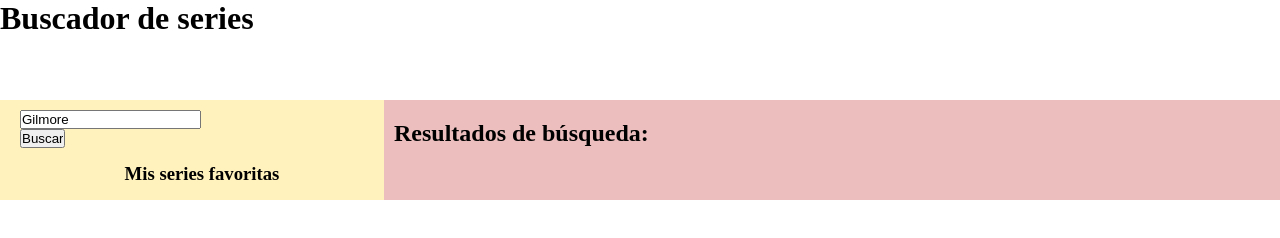
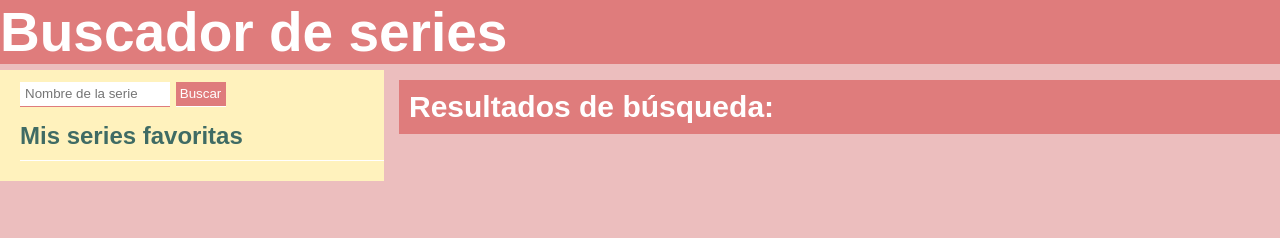
Before and after one commit to violetagonza/buscador-de-series, a website: page _src/templates/index.html in a window 1280 px wide. Drawn offline with nearby package versions, Linux system fonts and the light colour scheme; files that its build step writes are made by us from their sources.

Commit message:
Add styles to main and header

```diff
--- a/_src/assets/scss/components/_aside.scss
+++ b/_src/assets/scss/components/_aside.scss
@@ -6,14 +6,42 @@
   width: 28, 5vw;
   background-color: rgb(255, 242, 189);
   padding: 10px 0 10px 20px;
-  //   border: solid blue 3px;
+
   &--form {
-    width: 200px;
+    font-family: Arial, Helvetica, sans-serif;
+    font-size: 20px;
+    &__input {
+      width: 150px;
+      height: 25px;
+      border: none;
+      border-bottom: solid 1px rgb(223, 124, 124);
+      padding: 5px;
+    }
+    &__button {
+      border: none;
+      background-color: rgb(223, 124, 124);
+      height: 25px;
+      width: 50px;
+      color: white;
+      outline: none;
+      border-bottom: solid 1px white;
+      &:hover {
+        background-color: white;
+        color: rgb(223, 124, 124);
+      }
+      &:active {
+        background-color: rgb(223, 124, 124);
+        color: white;
+      }
+    }
   }
   &--title {
-    margin-top: 10px;
-    padding: 5px 0 5px 0;
-    text-align: center;
+    margin: 10px 0 10px 0;
+    padding: 5px 0 10px 0;
+    font-size: 24px;
+    font-family: Arial, Helvetica, sans-serif;
+    color: rgb(63, 107, 100);
+    border-bottom: white solid 1px;
   }
 
   &--list {
--- a/_src/assets/scss/components/_header.scss
+++ b/_src/assets/scss/components/_header.scss
@@ -1,3 +1,10 @@
 .header {
-  height: 100px;
+  height: 70px;
+  background-color: rgb(236, 190, 190);
+  &--title {
+    background-color: rgb(223, 124, 124);
+    color: white;
+    font-size: 55px;
+    font-family: Arial, Helvetica, sans-serif;
+  }
 }
--- a/_src/assets/scss/components/_main.scss
+++ b/_src/assets/scss/components/_main.scss
@@ -5,15 +5,34 @@
   grid-row-end: 4;
   width: 70vw;
   background-color: rgb(236, 190, 190);
-  padding: 20px 0 10px 10px;
-  //   border: solid red 3px;
+  padding: 10px 0 10px 10px;
+
+  &--title {
+    font-size: 30px;
+    font-family: Arial, Helvetica, sans-serif;
+    margin: 0 0 5px 5px;
+    padding: 10px;
+    background-color: rgb(223, 124, 124);
+    color: white;
+  }
+
   &--list {
     display: grid;
     grid-template-columns: 1fr 1fr;
     list-style: none;
-    &--item {
+    &__item {
       display: block;
       grid-column: span 1;
+      margin: 5px;
+      padding: 10px;
+      font-size: 20px;
+      font-family: Arial, Helvetica, sans-serif;
+      font-weight: bold;
+    }
+    &__text {
+      height: 50px;
+      margin-bottom: 10px;
+      border-bottom: white solid 1px;
     }
   }
 }
--- a/_src/assets/scss/core/_interactions.scss
+++ b/_src/assets/scss/core/_interactions.scss
@@ -1,12 +1,10 @@
 .card {
   &--normal {
-    background-color: hotpink;
+    background-color: rgb(255, 242, 189);
     color: rgb(63, 107, 100);
-    margin: 5px;
   }
   &--fav {
-    background-color: red;
+    background-color: rgb(223, 124, 124);
     color: white;
-    margin: 5px;
   }
 }
--- a/_src/assets/scss/main.scss
+++ b/_src/assets/scss/main.scss
@@ -4,6 +4,9 @@
 @import 'components/aside';
 @import 'components/header';
 .body {
+  background-color: rgb(236, 190, 190);
+}
+.page-container {
   display: grid;
   grid-template-columns: 1fr 1fr;
 }
--- a/_src/templates/index.html
+++ b/_src/templates/index.html
@@ -8,20 +8,20 @@
     <link rel="stylesheet" href="./assets/css/main.css" />
   </head>
 
-  <body>
+  <body class="body">
     <header class="header">
-      <h1>Buscador de series</h1>
+      <h1 class="header--title">Buscador de series</h1>
     </header>
-    <div class="body">
+    <div class="page-container">
       <main class="main">
-        <h2>Resultados de búsqueda:</h2>
+        <h2 class="main--title">Resultados de búsqueda:</h2>
         <div>
           <ul class="js-list main--list"></ul>
         </div>
       </main>
       <aside class="aside">
         <form class="aside--form" action="">
-          <input class="aside--form__input js-input" type="text" value="Gilmore" />
+          <input class="aside--form__input js-input" type="text" placeholder="Nombre de la serie" />
           <input class="aside--form__button js-btn" type="button" value="Buscar" />
         </form>
         <h3 class="aside--title">Mis series favoritas</h3>
```
